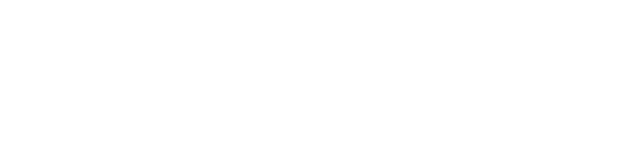
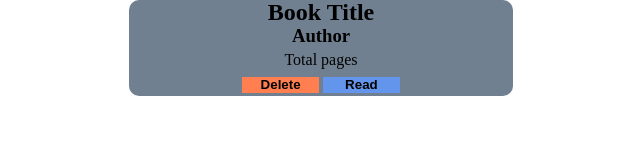
Before and after one commit to mateomh/Library, a plain HTML site: page index.html in a window 1280 px wide. Shown: the whole page, without its empty margins (319-959 px from the left). Drawn offline with Linux system fonts and the light colour scheme.

Commit message:
Create book disply card template

```diff
--- a/css/styles.css
+++ b/css/styles.css
@@ -0,0 +1,33 @@
+*,
+*::before,
+*::after {
+  margin: 0;
+  padding: 0;
+  box-sizing: border-box;
+}
+
+.book-card {
+  height: fit-content;
+  width: 30%;
+  border-radius: 10px;
+  background-color: slategrey;
+  margin: 0 auto;
+  text-align: center;
+  line-height: 3vh;
+}
+
+.delete-button {
+  border: none;
+  background-color: coral;
+  font-weight: 900;
+  height: 2vh;
+  width: 20%;
+}
+
+.read-button {
+  border: none;
+  background-color: cornflowerblue;
+  font-weight: 900;
+  height: 2vh;
+  width: 20%;
+}
--- a/index.html
+++ b/index.html
@@ -8,5 +8,14 @@
 </head>
 <body>
 
+  <div class="book-card">
+    <h2>Book Title</h2>
+    <h3>Author</h3>
+    <p>Total pages</p>
+    <button class="delete-button">Delete</button>
+    <button class="read-button">Read</button>
+  </div>
+
+  <script src="./script/main.js"></script>
 </body>
 </html>
--- /dev/null
+++ b/script/main.js
@@ -0,0 +1,9 @@
+let myLibrary = [];
+
+function Book() {
+  // the constructor...
+}
+
+function addBookToLibrary() {
+  // do stuff here
+}
```
